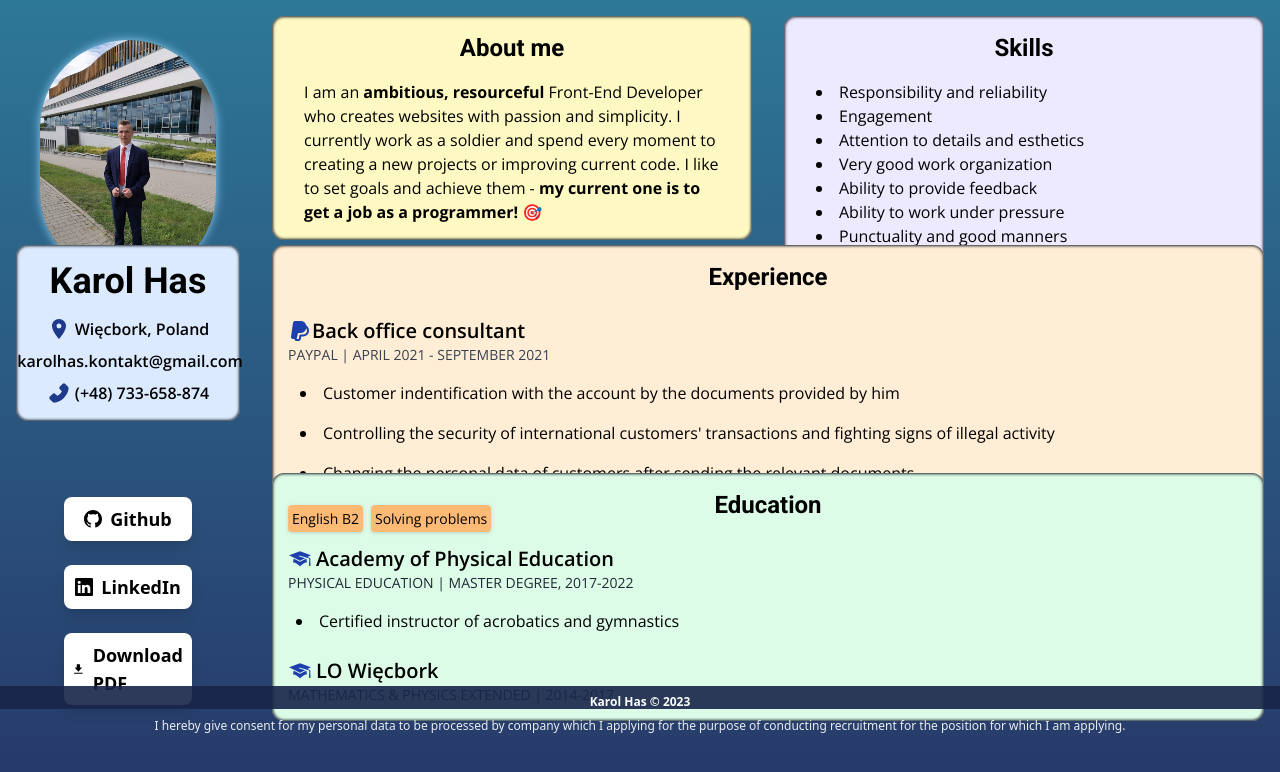
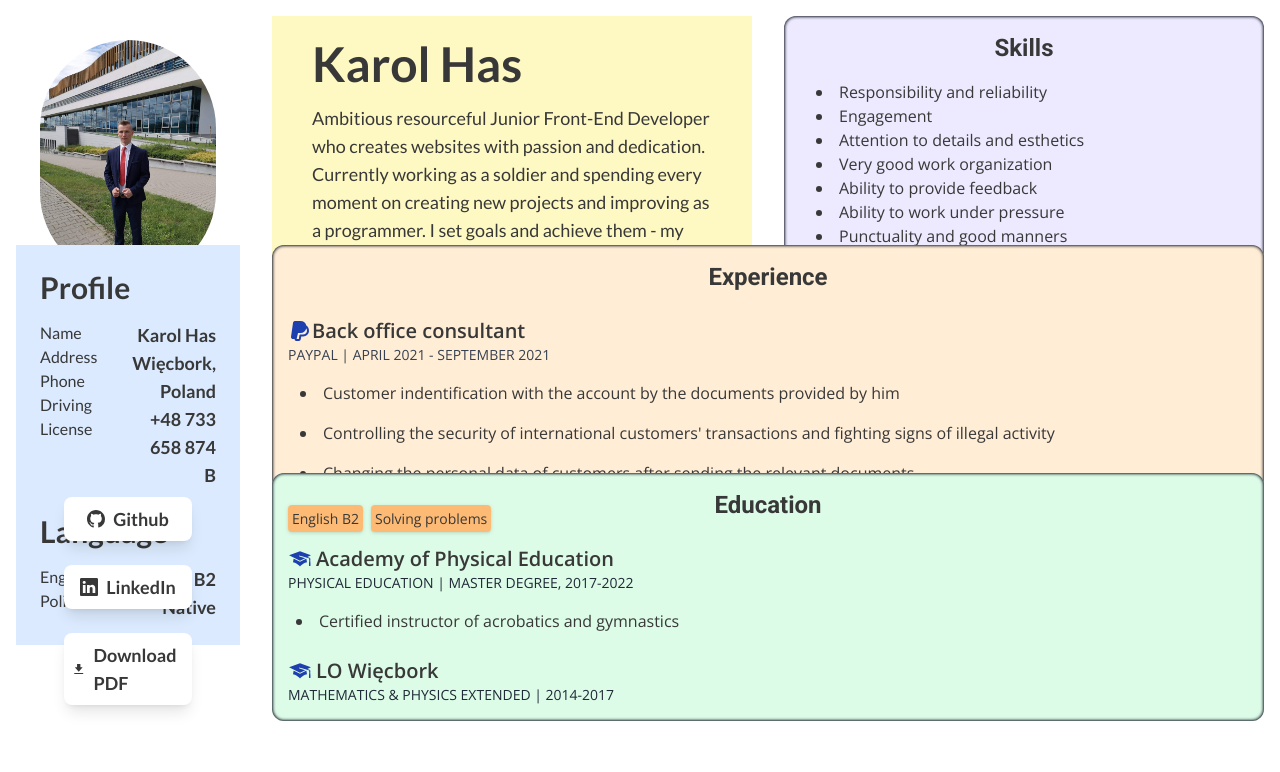
Before and after one commit to karolhas/CV, a React (Vite) app: page / in a window 1280 px wide. Shown: the top 772 px of the page. Built offline with nearby package versions, Linux system fonts and the light colour scheme.

Commit message:
Changed About and Profile styles

```diff
--- a/src/App.tsx
+++ b/src/App.tsx
@@ -1,11 +1,10 @@
 import Photo from "./components/Photo";
-import Contact from "./components/Contact";
+import Profile from "./components/Profile";
 import Buttons from "./components/Buttons";
 import About from "./components/About";
 import Experience from "./components/Experience";
 import Education from "./components/Education";
 import Skills from "./components/Skills";
-import Footer from "./components/Footer";
 
 function App() {
   return (
@@ -15,7 +14,7 @@ function App() {
           <Photo />
         </div>
         <div className="lg:col-start-1 lg:row-span-2 lg:row-start-3">
-          <Contact />
+          <Profile />
         </div>
         <div className="lg:col-start-1 lg:row-span-2 lg:row-start-5">
           <Buttons />
@@ -32,9 +31,6 @@ function App() {
         <div className="lg:col-span-4 lg:row-span-2 lg:row-start-5">
           <Education />
         </div>
-        <div className="lg:col-span-5 lg:row-start-7">
-          <Footer />
-        </div>
       </div>
     </>
   );
--- a/src/components/About.tsx
+++ b/src/components/About.tsx
@@ -1,19 +1,14 @@
 function About() {
   return (
     <>
-      <section
-        id="about"
-        className="m-4 rounded-xl bg-yellow-100 p-4 shadow-[inset_0px_0px_3px_1px_#1a202c]"
-      >
-        <h2 className="pb-4 text-center font-roboto text-2xl font-bold">
-          About me
-        </h2>
-        <p className="px-4 font-openSans">
-          I am an <b>ambitious, resourceful</b> Front-End Developer who creates
-          websites with passion and simplicity. I currently work as a soldier
-          and spend every moment to creating a new projects or improving current
-          code. I like to set goals and achieve them -{" "}
-          <b> my current one is to get a job as a programmer! 🎯</b>
+      <section id="about" className="m-4 bg-yellow-100 p-6">
+        <h1 className="pb-4 pl-4 text-5xl font-bold">Karol Has</h1>
+        <p className="px-4 text-lg">
+          Ambitious resourceful Junior Front-End Developer who creates websites
+          with passion and dedication. Currently working as a soldier and
+          spending every moment on creating new projects and improving as a
+          programmer. I set goals and achieve them - my current one is to get a
+          job as a software developer.
         </p>
       </section>
     </>
--- a/src/components/Contact.tsx
+++ /dev/null
@@ -1,52 +0,0 @@
-import { BiLogoGmail } from "react-icons/bi";
-import { MdLocationOn } from "react-icons/md";
-import { AiFillPhone } from "react-icons/ai";
-
-function Contact() {
-  return (
-    <>
-      <section
-        id="contact"
-        className="m-4 rounded-xl bg-blue-100 p-4 shadow-[inset_0px_0px_3px_1px_#1a202c]"
-      >
-        <h1 className="pb-4 text-center font-roboto text-4xl font-bold ">
-          Karol Has
-        </h1>
-        <div className="px-2 font-openSans font-semibold">
-          <p className="flex items-center justify-center">
-            <MdLocationOn className="text-2xl text-blue-900" />
-            <a
-              href="https://goo.gl/maps/c8faTSA5vyADFWvV6"
-              target="_blank"
-              className="ml-1 hover:text-blue-700"
-            >
-              Więcbork, Poland
-            </a>
-          </p>
-          <p className="my-2 flex items-center justify-center">
-            <BiLogoGmail className="text-2xl text-blue-900" />
-            <a
-              href="mailto:karolhas.kontakt@gmail.com"
-              target="_blank"
-              className="ml-1 hover:text-blue-700"
-            >
-              karolhas.kontakt@gmail.com
-            </a>
-          </p>
-          <p className="flex items-center justify-center ">
-            <AiFillPhone className="text-2xl text-blue-900" />
-            <a
-              href="tel:+48733658874"
-              target="_blank"
-              className="ml-1 hover:text-blue-700"
-            >
-              (+48) 733-658-874
-            </a>
-          </p>
-        </div>
-      </section>
-    </>
-  );
-}
-
-export default Contact;
--- a/src/components/Footer.tsx
+++ /dev/null
@@ -1,18 +0,0 @@
-function Footer() {
-  return (
-    <>
-      <footer className="h-1/5 w-full bg-[#182549] text-center opacity-90">
-        <p className="py-2 text-xs font-semibold text-white">
-          Karol Has &copy; 2023
-        </p>
-        <p className="pb-2 text-xs text-white">
-          I hereby give consent for my personal data to be processed by company
-          which I applying for the purpose of conducting recruitment for the
-          position for which I am applying.
-        </p>
-      </footer>
-    </>
-  );
-}
-
-export default Footer;
--- a/src/components/Photo.tsx
+++ b/src/components/Photo.tsx
@@ -7,7 +7,7 @@ function Photo() {
         <img
           src={Image}
           alt="photography"
-          className="h-60 w-60 rounded-full object-cover shadow-[0px_0px_10px_0px_#90cdf4]"
+          className="h-60 w-60 rounded-full object-cover"
         />
       </picture>
     </>
--- /dev/null
+++ b/src/components/Profile.tsx
@@ -0,0 +1,36 @@
+function Profile() {
+  return (
+    <>
+      <section id="profile" className="m-4 bg-blue-100 p-6">
+        <h2 className="pb-4 text-3xl font-semibold ">Profile</h2>
+        <div className="flex justify-between">
+          <div>
+            <p>Name</p>
+            <p>Address</p>
+            <p>Phone</p>
+            <p>Driving License</p>
+          </div>
+          <div className="text-right text-lg font-semibold">
+            <p>Karol Has</p>
+            <p>Więcbork, Poland</p>
+            <p>+48 733 658 874</p>
+            <p>B</p>
+          </div>
+        </div>
+        <h2 className="pb-4 pt-6 text-3xl font-semibold ">Language</h2>
+        <div className="flex justify-between">
+          <div>
+            <p>English</p>
+            <p>Polish</p>
+          </div>
+          <div className="text-right text-lg font-semibold">
+            <p>B2</p>
+            <p>Native</p>
+          </div>
+        </div>
+      </section>
+    </>
+  );
+}
+
+export default Profile;
--- a/src/index.css
+++ b/src/index.css
@@ -11,6 +11,6 @@
 }
 
 body {
-  background: linear-gradient(0deg, #273868 0%, #2e7897 100%);
-  /* background: #2d728f; */
+  font-family: "Lato";
+  color: #383838;
 }
```
